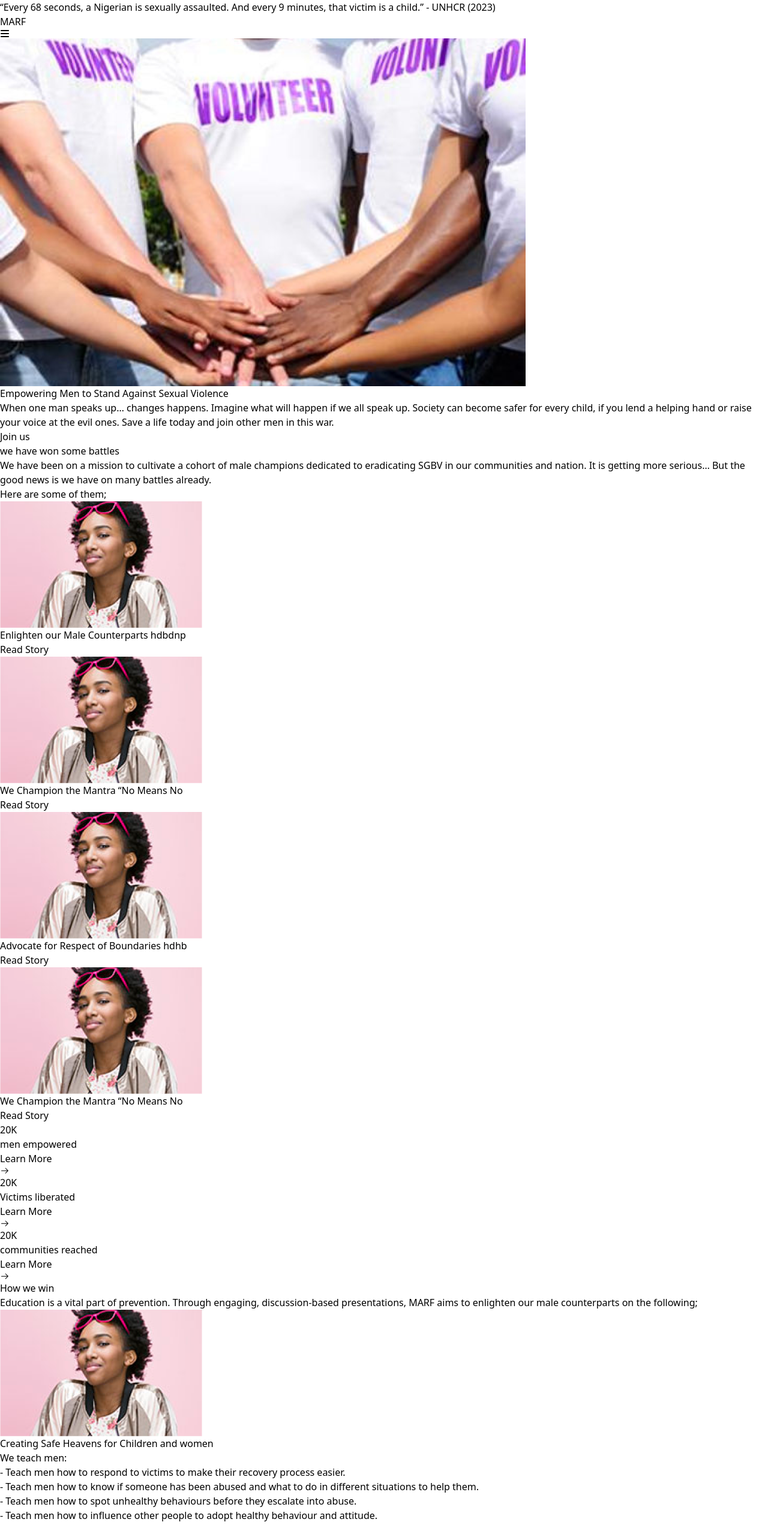
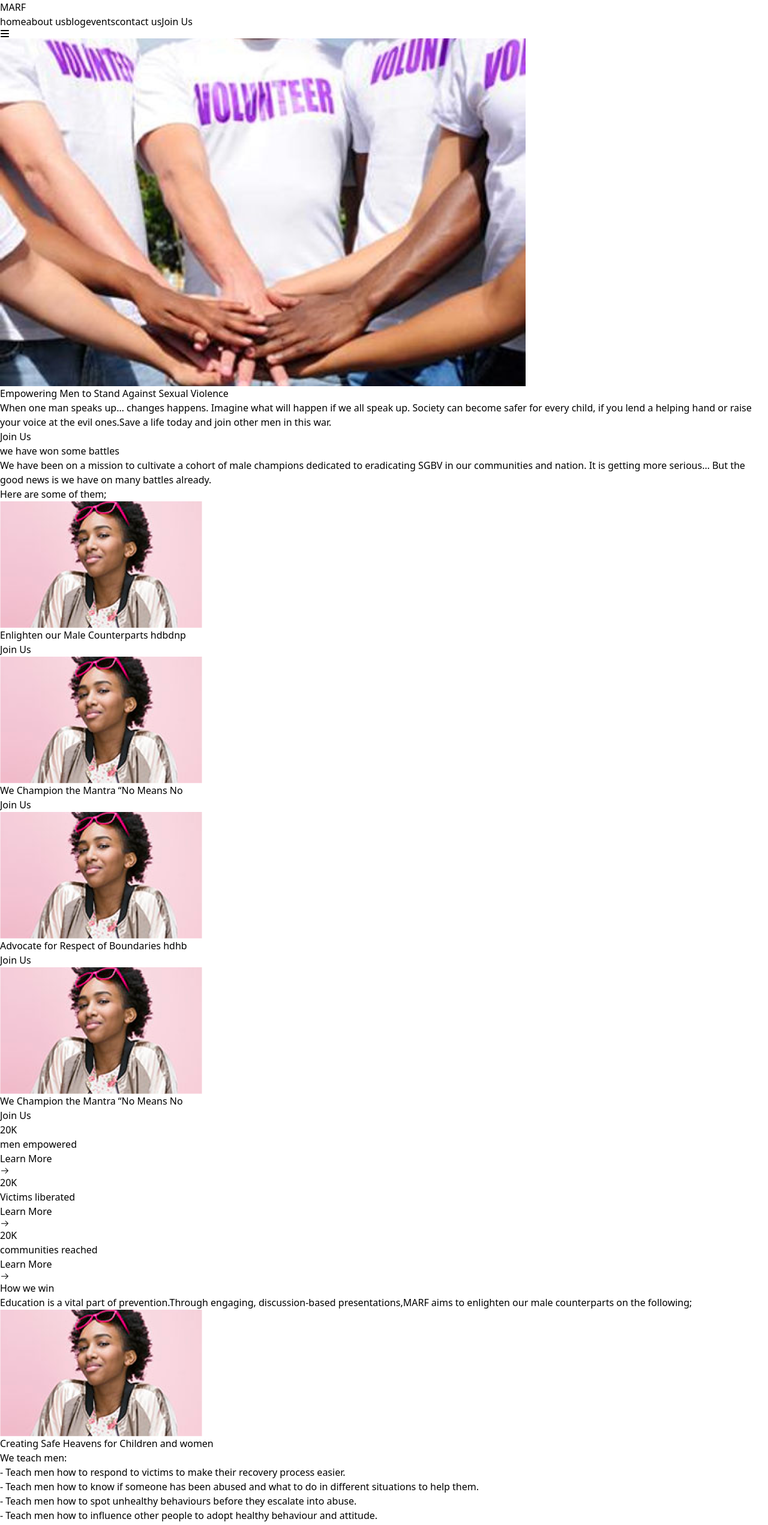
Before and after one commit to olaniyi38/marf, a React (Vite) app: page / in a window 1280 px wide. Shown: the top 2543 px of the page at 60% size. Built offline with nearby package versions, Linux system fonts and the light colour scheme.

Commit message:
incomplete update

```diff
--- a/package.json
+++ b/package.json
@@ -12,7 +12,8 @@
   "dependencies": {
     "react": "^18.2.0",
     "react-dom": "^18.2.0",
-    "react-icons": "^5.0.1"
+    "react-icons": "^5.0.1",
+    "swiper": "^11.1.0"
   },
   "devDependencies": {
     "@types/react": "^18.2.66",
--- a/src/components/home/Approach.tsx
+++ b/src/components/home/Approach.tsx
@@ -43,17 +43,21 @@ const approaches = [
 
 const Approach = () => {
 	return (
-		<section className=" ">
-			<div className="px-4 md:px-8 py-8 md:py-12  space-y-8 md:space-y-12">
-				<h1 className="text-2xl text-center text-brick-red uppercase underline underline-offset-[.3rem] md:font-bold">
+		<section className="max-w-[80rem] mx-auto ">
+			<div className="px-4 md:px-8 py-8 md:py-12 lg:px-8 lg:py-20 space-y-8 md:space-y-12">
+				<h1 className="text-2xl lg:text-3xl text-center text-brick-red uppercase underline underline-offset-[.3rem]">
 					How we win
 				</h1>
-				<p className=" text-center font-medium text-lg md:max-w-[80%] md:mx-auto">
-					Education is a vital part of prevention. Through engaging,
-					discussion-based presentations, MARF aims to enlighten our male
-					counterparts on the following;
+				<p className=" text-center font-medium text-lg lg:text-xl md:max-w-[80%] lg:max-w-[60%] md:mx-auto">
+					<span className=" md:block">
+						Education is a vital part of prevention.
+					</span>
+					<span className="md:block">
+						Through engaging, discussion-based presentations,
+					</span>
+					MARF aims to enlighten our male counterparts on the following;
 				</p>
-				<div className="grid md:grid-cols-2 gap-8 px-3">
+				<div className="grid md:grid-cols-2 gap-8 lg:gap-12  px-3 lg:py-12">
 					{approaches.map(({ title, items }) => (
 						<div className=" border border-gray-300 rounded">
 							<div>
@@ -63,11 +67,11 @@ const Approach = () => {
 									className="w-full h-auto object-cover"
 								/>
 							</div>
-							<div className=" px-3 py-4">
+							<div className=" px-3 py-4 lg:px-8 lg:py-6">
 								<h3 className=" font-semibold text-[1.2rem] mb-3">{title}</h3>
 								<p>We teach men: </p>
 								{items.map((item) => (
-									<p> - {item}</p>
+									<p className=" mb-2"> - {item}</p>
 								))}
 							</div>
 						</div>
--- a/src/components/home/Cta.tsx
+++ b/src/components/home/Cta.tsx
@@ -1,13 +1,15 @@
+import Button from "../shared/Button";
+
 const Cta = () => {
 	return (
-		<section className="py-8">
+		<section className="py-8 max-w-none">
 			<div className=" md:flex ">
-				<div className=" bg-gray-300 aspect-square md:flex-1"></div>
-				<div className="bg-brick-red text-white space-y-8 md:space-y-4 py-8 px-6 md:flex-1">
-					<h1 className=" font-black uppercase text-xl md:text-2xl">
+				<div className=" bg-gray-300  md:flex-1"></div>
+				<div className="bg-brick-red text-white space-y-8 md:space-y-4 lg:space-y-8 py-8 md:py-16 px-6 md:pl-12 md:flex-1 ">
+					<h1 className=" font-black uppercase text-xl md:text-2xl lg:text-3xl">
 						our plans
 					</h1>
-					<p className=" space-y-8 *:block ">
+					<p className=" space-y-8 *:block  lg:text-xl md:max-w-[70%]">
 						<span>
 							Providing prevention mechanisms and supporting survivors with
 							pyschosocial services.
@@ -18,18 +20,19 @@ const Cta = () => {
 							safeguarding children, women and, the marginalzsed.
 						</span>
 					</p>
+					<Button extraClasses="self-start">Join Us</Button>
+				</div>
+			</div>
+			<div className="bg-white py-12 md:px-12 lg:py-20 ">
+				<div className="max-w-[80rem]   mx-auto rounded-lg bg-brick-red text-white py-8 px-8  text-center space-y-4 md:space-y-8">
+					<p className=" font-semibold md:px-4 text-lg md:text-[1.7rem]  xl:text-4xl max-w-[70%] text-center  mx-auto">
+						Together we can safeguard our women and children from sexual
+						violators
+						<span className=" block">Join us today</span>
+					</p>
 					<button className="bg-black px-4 py-1  md:px-4 md:py-2 rounded-md">
 						Join us
 					</button>
-				</div>
-			</div>
-			<div className="bg-white py-12 md:px-12">
-				<div className="max-w-[85%] md:max-w-none mx-auto rounded-lg bg-brick-red text-white py-8 px-8 text-center space-y-4 md:space-y-8">
-					<p className=" font-semibold md:px-4 text-lg md:text-[1.7rem]">
-						Together we can safeguard our women and children from sexual
-						violators Join us today
-					</p>
-					<button className="bg-black px-4 py-1  md:px-4 md:py-2 rounded-md">Join us</button>
 				</div>
 			</div>
 		</section>
--- a/src/components/home/Hero.tsx
+++ b/src/components/home/Hero.tsx
@@ -1,28 +1,29 @@
 import imageSrc from "../../assets/images/volunteer-desktop.png";
+import Button from "../shared/Button";
 
 const Hero = () => {
 	return (
-		<section className="md:relative md:aspect-video">
-			<div className="md:absolute md:z-[1] inset-0">
+		<section className="md:relative md:grid grid-overlap   max-w-none">
+			<div className="md:z-[1] justify-self-end lg:max-w-[65%] xl:max-w-[60%] w-full">
 				<img
 					src={imageSrc}
 					alt="volunteer image"
-					className=" w-full h-full"
+					className=" w-full h-auto"
 				/>
 			</div>
-			<div className=" p-8 bg-brick-red text-white space-y-4 md:space-y-8 md:z-[2] md:relative md:h-full md:clip-polygon md:max-w-[35rem]">
-				<h1 className=" text-2xl md:text-4xl md:pr-8 font-bold">
+			<div className=" p-8 lg:py-16 lg:px-[5.5rem] bg-brick-red text-white space-y-4 md:space-y-8 md:z-[2] md:relative md:h-full md:clip-polygon md:max-w-[35rem] lg:max-w-[55%] xl:max-w-[60%] ">
+				<h1 className=" text-2xl md:text-4xl lg:text-5xl xl:text-6xl md:pr-8 font-bold max-w-[45rem]">
 					Empowering Men to Stand Against Sexual Violence
 				</h1>
-				<p className="md:max-w-[80%]">
+				<p className="md:max-w-[80%] lg:max-w-[65%] lg:text-xl">
 					When one man speaks up… changes happens. Imagine what will happen if
 					we all speak up. Society can become safer for every child, if you lend
-					a helping hand or raise your voice at the evil ones. Save a life today
-					and join other men in this war.
+					a helping hand or raise your voice at the evil ones.
+					<span className="block">
+						Save a life today and join other men in this war.
+					</span>
 				</p>
-				<button className=" bg-black text-white rounded-lg px-3 py-1  md:px-4 md:py-2">
-					Join us
-				</button>
+				<Button>Join Us</Button>
 			</div>
 		</section>
 	);
--- a/src/components/home/SuccessStories.tsx
+++ b/src/components/home/SuccessStories.tsx
@@ -1,4 +1,5 @@
 import imageSrc from "../../assets/images/home-stories.png";
+import Button from "../shared/Button";
 
 const stories = [
 	{
@@ -26,13 +27,13 @@ const stories = [
 
 const SuccessStories = () => {
 	return (
-		<section>
-			<div className="px-8 py-12 ">
-				<div className="space-y-8 text-center">
-					<h1 className="text-xl md:text-2xl uppercase underline underline-offset-[.5rem] text-brick-red">
+		<section className="max-w-[80rem] mx-auto">
+			<div className=" py-12 px-4 md:px-8 lg:py-20 ">
+				<div className="space-y-8 lg:space-y-10 text-center">
+					<h1 className="text-xl md:text-2xl lg:text-3xl uppercase underline underline-offset-[.5rem] text-brick-red">
 						we have won some battles
 					</h1>
-					<p className="font-medium text-balance md:text-lg">
+					<p className="font-medium text-balance md:text-lg lg:text-xl lg:max-w-[60rem] lg:mx-auto">
 						We have been on a mission to cultivate a cohort of male champions
 						dedicated to eradicating SGBV in our communities and nation. It is
 						getting more serious… But the good news is we have on many battles
@@ -40,22 +41,21 @@ const SuccessStories = () => {
 						<p>Here are some of them;</p>
 					</p>
 				</div>
-				<div className="mt-8 md:mt-12 grid md:grid-cols-2 gap-8 md:gap-y-10 ">
+				<div className="mt-8 md:mt-12 lg:mt-20 grid md:grid-cols-2 gap-8 md:gap-y-10 lg:gap-12 ">
 					{stories.map(({ img, url, title }) => (
 						<div className="space-y-4">
 							<div>
 								<img
 									src={img}
 									alt=""
+									className="w-full h-auto aspect-[4/3]"
 								/>
 							</div>
-							<p className=" max-w-[70%]">{title}</p>
+							<p className=" max-w-[50%] lg:text-lg">{title}</p>
 							<a
 								href={url}
 								className=" block">
-								<button className=" bg-gray-950 text-white px-4 py-2 rounded-md">
-									Read Story
-								</button>
+								<Button>Join Us</Button>
 							</a>
 						</div>
 					))}
--- /dev/null
+++ b/src/components/shared/Button.tsx
@@ -0,0 +1,31 @@
+import { ButtonHTMLAttributes, ReactNode } from "react";
+
+export const BUTTON_TYPES = {
+	regular: "bg-black text-white ",
+	inverted: "bg-none ",
+};
+type Props = {
+	children: ReactNode;
+	buttonType?: string;
+	extraClasses?: string;
+} & ButtonHTMLAttributes<HTMLButtonElement>;
+
+const Button = ({
+	children,
+	buttonType = BUTTON_TYPES.regular,
+	extraClasses,
+}: Props) => {
+	return (
+		<button
+			className={
+				"capitalize rounded px-3 py-1  md:px-4 md:py-2 lg:px-6 " +
+				buttonType +
+				" " +
+				extraClasses
+			}>
+			{children}
+		</button>
+	);
+};
+
+export default Button;
--- a/src/components/shared/Header.tsx
+++ b/src/components/shared/Header.tsx
@@ -1,19 +1,76 @@
 import { FaBars } from "react-icons/fa6";
+import Button from "./Button";
+// import { Swiper, SwiperSlide } from "swiper/react";
+
+import "swiper/css";
+import "swiper/css/autoplay";
+
+// import { Autoplay } from "swiper/modules";
+
+const NAV_LINKS = [
+	{
+		title: "home",
+		url: "#",
+	},
+	{
+		title: "about us",
+		url: "#",
+	},
+	{
+		title: "blog",
+		url: "#",
+	},
+	{
+		title: "events",
+		url: "#",
+	},
+	{
+		title: "contact us",
+		url: "#",
+	},
+];
+
+// const FACTS = [
+// 	"Every 68 seconds, a Nigerian is sexually assaulted. And every 9 minutes, that victim is a child.” - UNHCR (2023)",
+// 	"Every 68 seconds, a Nigerian is sexually assaulted. And every 9 minutes, that victim is a child.” - UNHCR (2023)",
+// 	"Every 68 seconds, a Nigerian is sexually assaulted. And every 9 minutes, that victim is a child.” - UNHCR (2023)",
+// ];
 
 const Header = () => {
 	return (
-		<header>
-			<p className="px-3 text-sm bg-brick-red text-white overflow-hidden">
-				<span className=" block w-[300%]">
-					“Every 68 seconds, a Nigerian is sexually assaulted. And every 9
-					minutes, that victim is a child.” - UNHCR (2023)
-				</span>
-			</p>
-			<div className="px-3 py-2 md:px-6 md:py-4 flex items-center justify-between">
-				<span className=" font-black text-brick-red">MARF</span>
-				<FaBars className="w-5 h-auto" />
-			</div>
-		</header>
+		<>
+			{/* <Swiper
+				modules={[Autoplay]}
+				autoplay={{
+					delay: 500,
+				}}
+				slidesPerView={"auto"}
+				className="flex items-center px-3 text-sm bg-brick-red text-white overflow-hidden sticky top-0 z-30 md:py-2 ">
+				{FACTS.map((fact) => (
+					<SwiperSlide>{fact}</SwiperSlide>
+				))}
+			</Swiper> */}
+			<header>
+				<div className="px-3 py-2 md:px-6 md:py-4 flex items-center justify-between max-w-[90rem] mx-auto">
+					<span className=" font-black text-brick-red md:text-lg lg:text-xl">
+						MARF
+					</span>
+					<div>
+						<nav className="hidden lg:flex items-center gap-x-8">
+							{NAV_LINKS.map(({ title, url }) => (
+								<a
+									href={url}
+									className="capitalize inline-block">
+									{title}
+								</a>
+							))}
+							<Button>Join Us</Button>
+						</nav>
+					</div>
+					<FaBars className="w-5 h-auto lg:hidden" />
+				</div>
+			</header>
+		</>
 	);
 };
 
--- a/src/index.css
+++ b/src/index.css
@@ -2,12 +2,46 @@
 @tailwind utilities;
 @tailwind components;
 
+
+@layer base {}
+
 @layer utilities {
     .clip-polygon {
         clip-path: polygon(0 0, 100% 0, 65% 100%, 0% 100%);
+
+        @media screen and (min-width:1024px) {
+            clip-path: polygon(0 0, 100% 0, 65% 100%, 0% 100%);
+        }
+
+        @media screen and (min-width:1280px) {
+            clip-path: polygon(0 0, 100% 0, 70% 100%, 0% 100%);
+        }
     }
 
     .grid-auto {
         grid-template-columns: repeat(auto-fit, minmax(15rem, 1fr));
     }
+
+    .grid-overlap {
+        >* {
+            grid-column: 1 / 2;
+            grid-row: 1/2;
+        }
+    }
+
+    .infinite-carousel-animation {
+        >* {
+            animation: infinite-carousel 2s linear infinite;
+        }
+    }
 }
+
+@keyframes infinite-carousel {
+    75% {
+        transform: translate(-300%);
+    }
+
+    75.01% {
+        transform: translate(100%);
+    }
+}
```
Also changed, not shown: src/components/home/Stats.tsx (+14 -8 lines), src/components/shared/Footer.tsx (+15 -11 lines), 1 other file (tests, documents, lock files or other folders).
